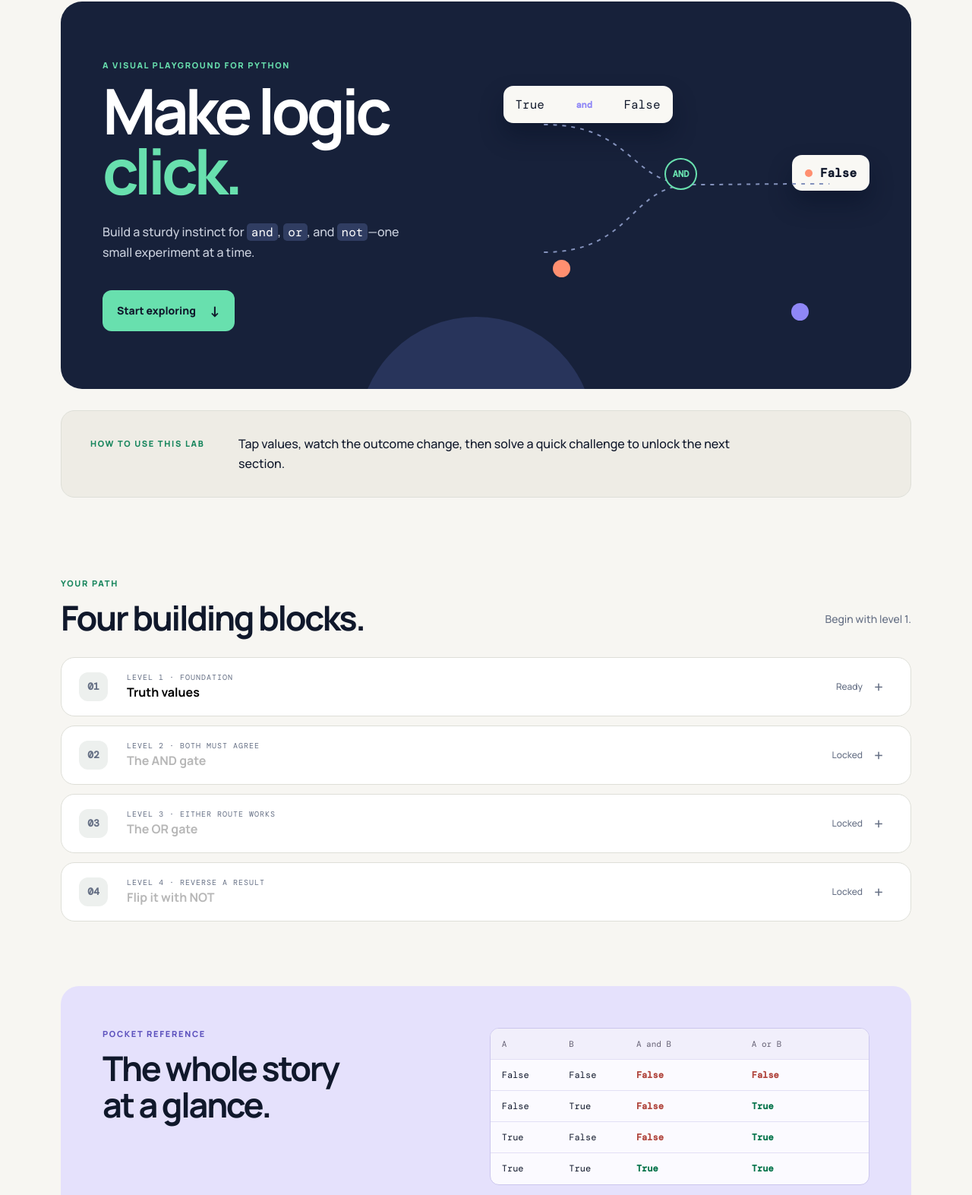
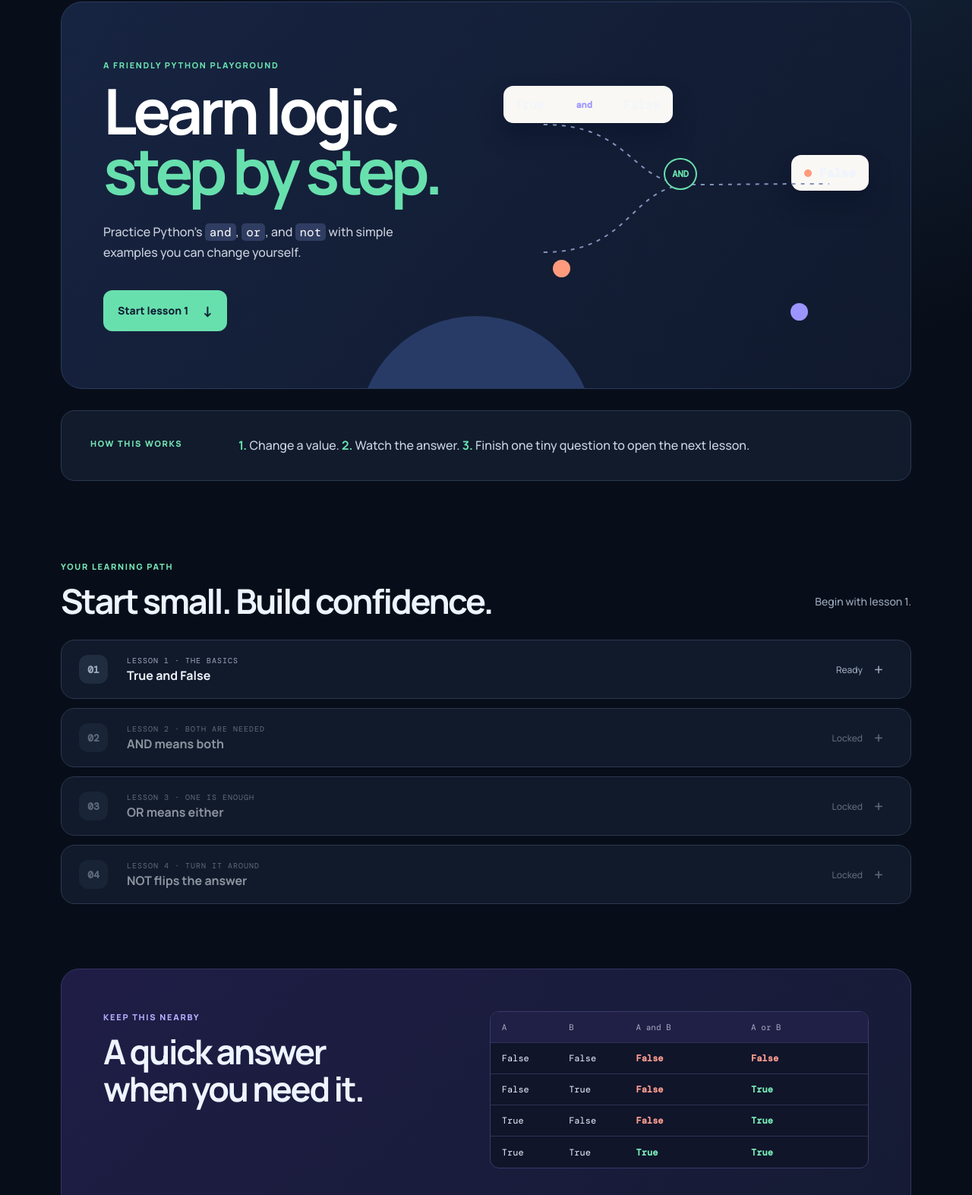
Before and after one commit to GabrielDeveloperUSA/LeranPython, a plain HTML site: page index.html in a window 1280 px wide. Shown: the part 113-1686 px from the top of the page at 76% size. Drawn offline with nearby package versions, Linux system fonts and the light colour scheme.

Commit message:
Make Logic Lab dark and beginner friendly

```diff
--- a/app.js
+++ b/app.js
@@ -1,8 +1,8 @@
 const levels = [
-  { title: "Truth values", label: "Level 1 · foundation", intro: "Every logical expression eventually becomes one of two Boolean values: True or False. Start by seeing a value change live.", code: "is_raining = <span class='value'>True</span>\nprint(is_raining)  <span class='concept'># True</span>", controls: [{ key:"A", text:"is_raining" }], op:"identity", challenge: { question:"What does Python print when is_raining = False?", answers:["True", "False"], correct:1, success:"Exactly. A Boolean variable holds its own truth value." } },
-  { title: "The AND gate", label: "Level 2 · both must agree", intro: "Use and when every condition needs to be true. One False is enough to make the whole expression False.", code: "has_ticket = <span class='value'>True</span>\nis_old_enough = <span class='value'>True</span>\ncan_enter = has_ticket <span class='syntax'>and</span> is_old_enough", controls: [{key:"A",text:"has_ticket"},{key:"B",text:"is_old_enough"}], op:"and", challenge: { question:"A visitor has a ticket, but is not old enough. Can they enter?", answers:["True", "False"], correct:1, success:"Right. AND requires both conditions to pass." } },
-  { title: "The OR gate", label: "Level 3 · either route works", intro: "Use or when at least one condition is enough. It only returns False when both sides are False.", code: "is_weekend = <span class='value'>False</span>\nis_holiday = <span class='value'>True</span>\ncan_sleep_in = is_weekend <span class='syntax'>or</span> is_holiday", controls: [{key:"A",text:"is_weekend"},{key:"B",text:"is_holiday"}], op:"or", challenge: { question:"It is neither the weekend nor a holiday. Can you sleep in?", answers:["True", "False"], correct:1, success:"You got it. OR needs at least one True input." } },
-  { title: "Flip it with NOT", label: "Level 4 · reverse a result", intro: "The not operator reverses a Boolean value. It is especially useful for checking whether something is missing or unavailable.", code: "is_logged_in = <span class='value'>True</span>\nshow_welcome = <span class='syntax'>not</span> is_logged_in", controls: [{key:"A",text:"is_logged_in"}], op:"not", challenge: { question:"If is_logged_in is True, what is not is_logged_in?", answers:["True", "False"], correct:1, success:"Perfect. NOT simply flips the truth value." } }
+  { title: "True and False", label: "Lesson 1 · the basics", intro: "Python can answer yes-or-no questions with two special values: True and False. Try changing the value below and notice how the answer changes.", code: "is_raining = <span class='value'>True</span>\nprint(is_raining)  <span class='concept'># Python shows True</span>", controls: [{ key:"A", text:"is_raining" }], op:"identity", challenge: { question:"If is_raining is False, what will Python print?", answers:["True", "False"], correct:1, success:"Yes! The variable simply stores the answer: False." } },
+  { title: "AND means both", label: "Lesson 2 · both are needed", intro: "Use and when both things need to be true. Think of it like a door: you need a ticket AND to be old enough before you can enter.", code: "has_ticket = <span class='value'>True</span>\nis_old_enough = <span class='value'>True</span>\ncan_enter = has_ticket <span class='syntax'>and</span> is_old_enough", controls: [{key:"A",text:"has_ticket"},{key:"B",text:"is_old_enough"}], op:"and", challenge: { question:"A visitor has a ticket, but is not old enough. Can they enter?", answers:["True", "False"], correct:1, success:"Correct. With AND, every condition has to be True." } },
+  { title: "OR means either", label: "Lesson 3 · one is enough", intro: "Use or when one true answer is enough. You can sleep in if it is a weekend OR a holiday—either one gives you permission.", code: "is_weekend = <span class='value'>False</span>\nis_holiday = <span class='value'>True</span>\ncan_sleep_in = is_weekend <span class='syntax'>or</span> is_holiday", controls: [{key:"A",text:"is_weekend"},{key:"B",text:"is_holiday"}], op:"or", challenge: { question:"It is not the weekend and not a holiday. Can you sleep in?", answers:["True", "False"], correct:1, success:"Exactly. OR needs at least one True answer." } },
+  { title: "NOT flips the answer", label: "Lesson 4 · turn it around", intro: "Use not to flip an answer. If someone is logged in, then not logged in is False. It is a quick way to check when something is missing.", code: "is_logged_in = <span class='value'>True</span>\nshow_sign_in = <span class='syntax'>not</span> is_logged_in", controls: [{key:"A",text:"is_logged_in"}], op:"not", challenge: { question:"If is_logged_in is True, what is not is_logged_in?", answers:["True", "False"], correct:1, success:"Nice work. NOT always flips True to False, and False to True." } }
 ];
 
 const storeKey = "logic-lab-complete";
@@ -11,7 +11,7 @@ const list = document.querySelector("#level-list");
 
 function calculate(op, values) { if (op === "and") return values.A && values.B; if (op === "or") return values.A || values.B; if (op === "not") return !values.A; return values.A; }
 function saveProgress() { localStorage.setItem(storeKey, JSON.stringify([...completed])); updateProgress(); }
-function updateProgress() { const number = completed.size; document.querySelector("#progress-text").textContent = `${number} / ${levels.length} levels`; document.querySelector("#progress-caption").textContent = number === levels.length ? "All clear—your logic instincts are growing." : number ? `${number} lesson${number > 1 ? "s" : ""} complete. Keep going.` : "Begin with level 1."; }
+function updateProgress() { const number = completed.size; document.querySelector("#progress-text").textContent = `${number} / ${levels.length} lessons`; document.querySelector("#progress-caption").textContent = number === levels.length ? "You finished every lesson—great work!" : number ? `${number} lesson${number > 1 ? "s" : ""} done. You are doing great.` : "Begin with lesson 1."; }
 function render() {
   levels.forEach((level, index) => {
     const fragment = document.querySelector("#level-template").content.cloneNode(true);
@@ -21,7 +21,7 @@ function render() {
     fragment.querySelector(".level-label").textContent = level.label; fragment.querySelector(".level-title").textContent = level.title;
     fragment.querySelector(".level-status").textContent = completed.has(index) ? "Complete ✓" : index === 0 || completed.has(index - 1) ? "Ready" : "Locked";
     const locked = index > 0 && !completed.has(index - 1); if (locked) card.classList.add("locked");
-    body.innerHTML = `<p class="lesson-intro">${level.intro}</p><div class="code-panel">${level.code}</div><div class="lab"><div class="lab-heading"><strong>Try it yourself</strong><span>toggle the inputs</span></div><div class="switches"></div><div class="result-panel"><span>result →</span><span class="truth-pill"></span></div></div><div class="challenge"><h4>Quick check</h4><p>${level.challenge.question}</p><div class="answer-options"></div><p class="feedback"></p></div>`;
+    body.innerHTML = `<p class="lesson-intro">${level.intro}</p><div class="code-panel">${level.code}</div><div class="lab"><div class="lab-heading"><strong>Try it yourself</strong><span>click a value to change it</span></div><div class="switches"></div><div class="result-panel"><span>Python's answer →</span><span class="truth-pill"></span></div></div><div class="challenge"><h4>One quick question</h4><p>${level.challenge.question}</p><div class="answer-options"></div><p class="feedback"></p></div>`;
     const summary = fragment.querySelector(".level-summary"); summary.disabled = locked; summary.setAttribute("aria-disabled", locked);
     if (locked) summary.title = "Complete the previous level first";
     summary.addEventListener("click", () => { card.classList.toggle("open"); summary.setAttribute("aria-expanded", card.classList.contains("open")); });
--- a/index.html
+++ b/index.html
@@ -19,10 +19,10 @@
 
       <section id="top" class="hero">
         <div class="hero-copy">
-          <p class="eyebrow">A visual playground for Python</p>
-          <h1>Make logic<br /><em>click.</em></h1>
-          <p class="hero-description">Build a sturdy instinct for <code>and</code>, <code>or</code>, and <code>not</code>—one small experiment at a time.</p>
-          <a href="#levels" class="primary-button">Start exploring <span>↓</span></a>
+          <p class="eyebrow">A friendly Python playground</p>
+          <h1>Learn logic<br /><em>step by step.</em></h1>
+          <p class="hero-description">Practice Python's <code>and</code>, <code>or</code>, and <code>not</code> with simple examples you can change yourself.</p>
+          <a href="#levels" class="primary-button">Start lesson 1 <span>↓</span></a>
         </div>
         <div class="hero-visual" aria-hidden="true">
           <div class="signal-card signal-one"><span>True</span><b>and</b><span>False</span></div>
@@ -34,17 +34,17 @@
       </section>
 
       <section class="how-it-works">
-        <span class="section-kicker">How to use this lab</span>
-        <p>Tap values, watch the outcome change, then solve a quick challenge to unlock the next section.</p>
+        <span class="section-kicker">How this works</span>
+        <p><strong>1.</strong> Change a value. <strong>2.</strong> Watch the answer. <strong>3.</strong> Finish one tiny question to open the next lesson.</p>
       </section>
 
       <section id="levels" class="levels-section">
-        <div class="section-heading"><div><p class="eyebrow">Your path</p><h2>Four building blocks.</h2></div><p class="progress-caption" id="progress-caption">Begin with level 1.</p></div>
+        <div class="section-heading"><div><p class="eyebrow">Your learning path</p><h2>Start small. Build confidence.</h2></div><p class="progress-caption" id="progress-caption">Begin with lesson 1.</p></div>
         <div id="level-list" class="level-list"></div>
       </section>
 
       <section class="reference-section">
-        <div><p class="eyebrow">Pocket reference</p><h2>The whole story<br />at a glance.</h2></div>
+        <div><p class="eyebrow">Keep this nearby</p><h2>A quick answer<br />when you need it.</h2></div>
         <div class="truth-reference">
           <div class="reference-row reference-header"><span>A</span><span>B</span><span>A and B</span><span>A or B</span></div>
           <div class="reference-row"><span>False</span><span>False</span><strong class="false">False</strong><strong class="false">False</strong></div>
@@ -54,7 +54,7 @@
         </div>
       </section>
 
-      <footer><span>Made for curious Python beginners.</span><span>Try changing every input—mistakes are data.</span></footer>
+      <footer><span>Made for Python beginners.</span><span>There are no bad guesses—every try teaches you something.</span></footer>
     </main>
     <template id="level-template">
       <article class="level-card">
```
Also changed, not shown: styles.css.
